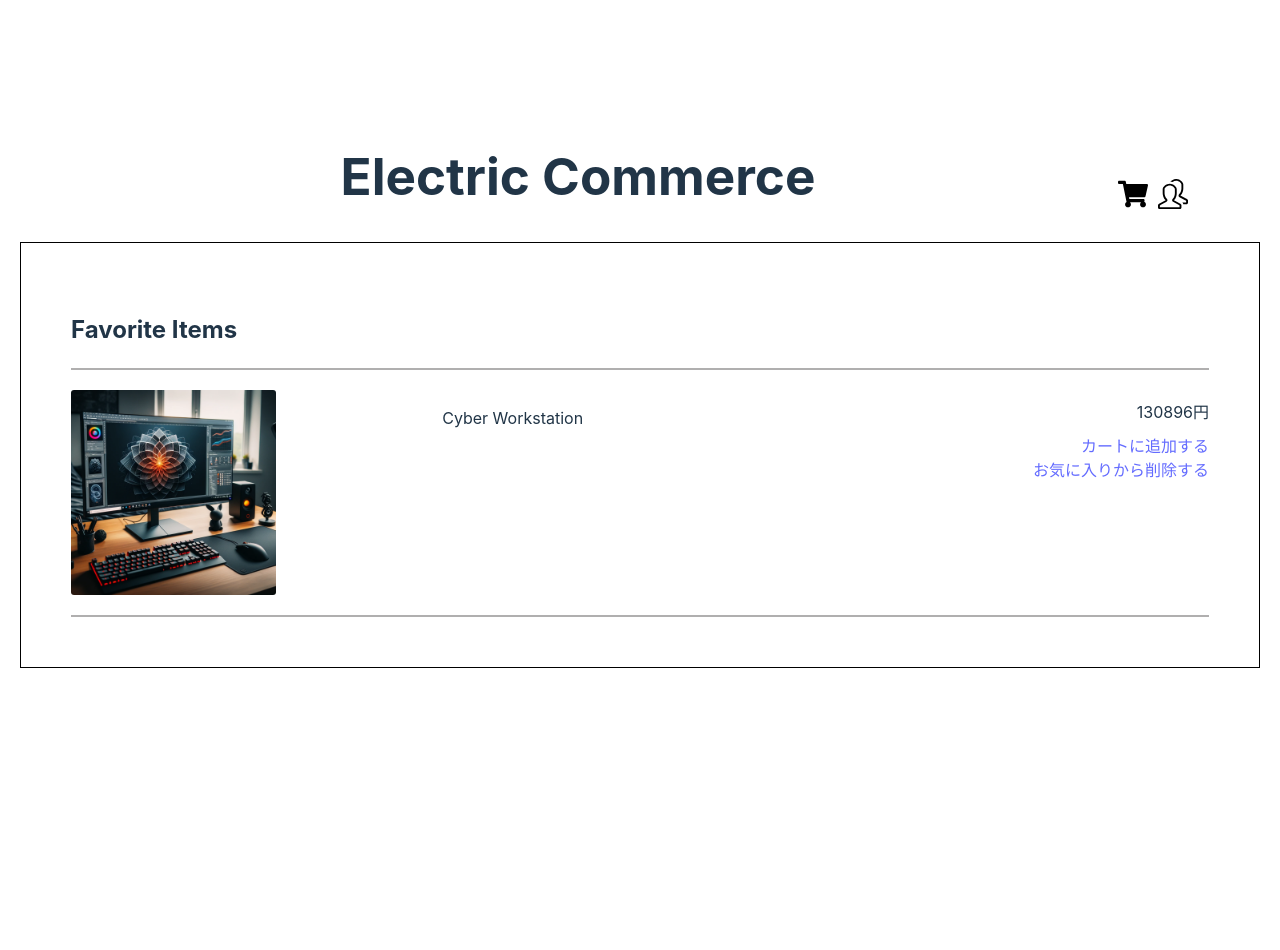
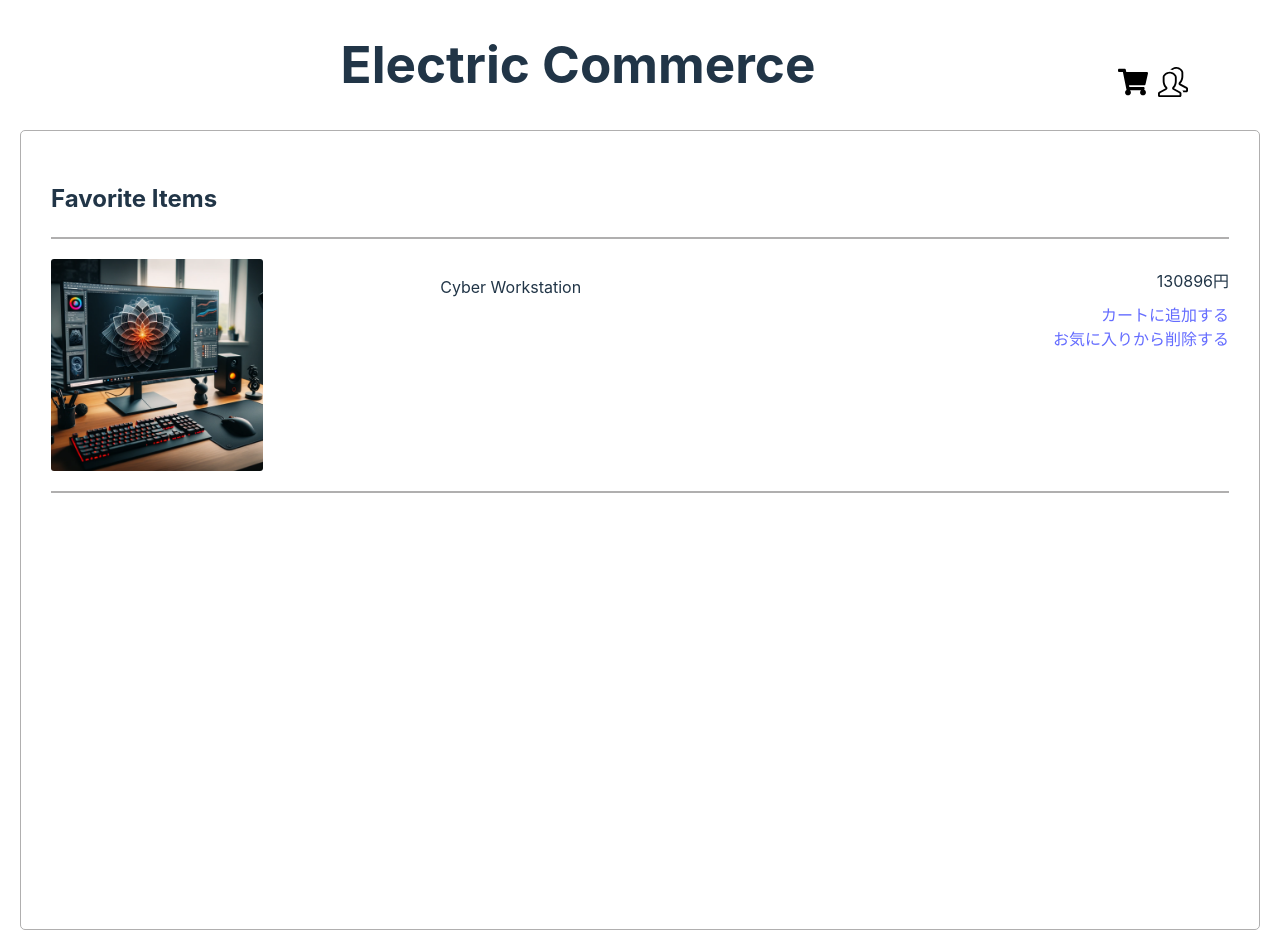
Before and after one commit to kip2/E-Commerce-Site-React, a React (Vite) app in the folder app/: page / in a window 1280 px wide. Before the commit the page ends 800 px from the top, so only its background shows below. Built offline with nearby package versions, Linux system fonts and the light colour scheme.

Commit message:
fix: レイアウトを調整

```diff
--- a/app/src/components/organisms/FavoriteItems.css
+++ b/app/src/components/organisms/FavoriteItems.css
@@ -1,5 +1,7 @@
 .favorite-card {
-    border: solid 1px #000000;
-    padding: 50px;
-    margin:20px
+    border: solid 1px #b0afaf;
+    border-radius: 5px;
+    padding: 30px;
+    margin: 20px;
+    height: 50rem;
 }
```
